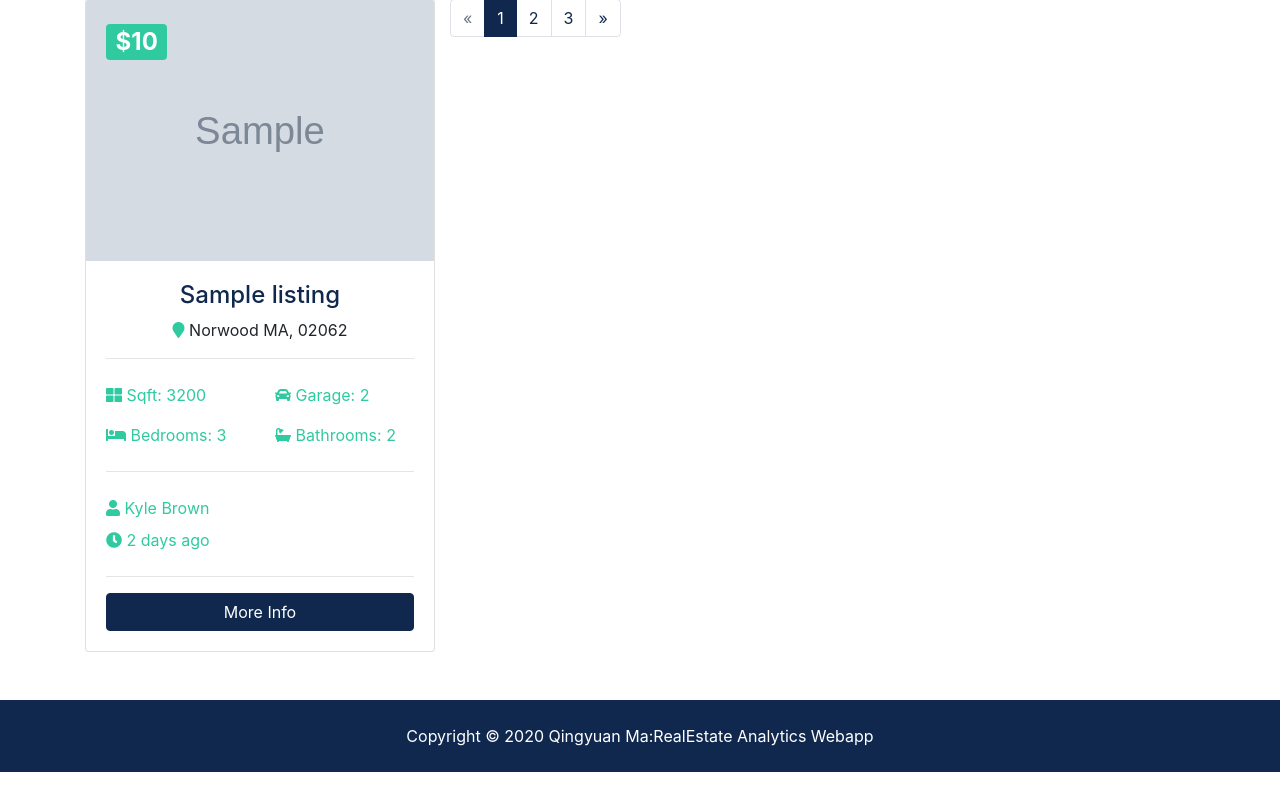
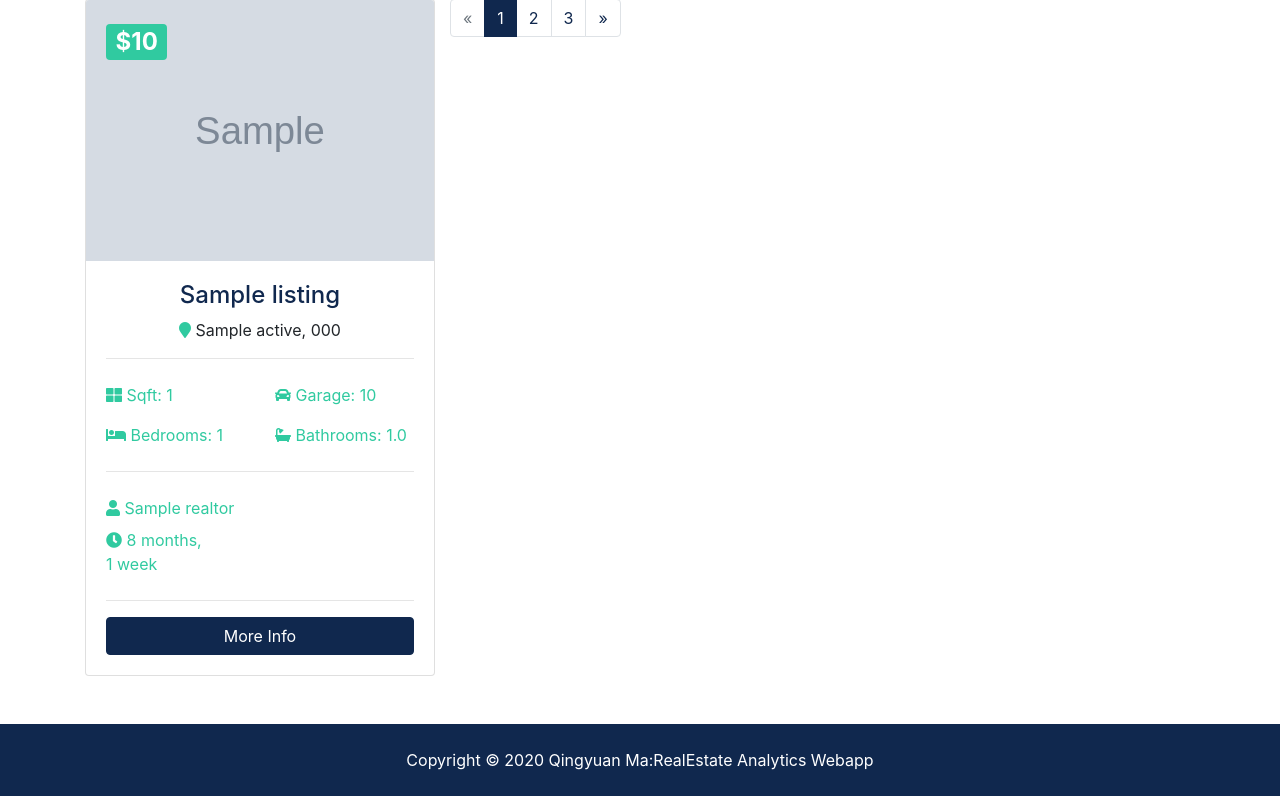
Before and after one commit to qm994/Django-RealEstate, a Django app: page /listings in a window 1280 px wide. Shown: the part 455-1251 px from the top of the page. Before the commit the page ends 1227 px from the top, so only its background shows below. Run offline with Django 3.2, Linux system fonts and the light colour scheme; tables that the repository leaves empty hold one stand-in row (values such as "Sample post"); grey boxes marked "Sample" are stand-in pictures; some libraries are stand-ins or nearby versions.

Commit message:
replace hardcoded data

```diff
--- a/listings/views.py
+++ b/listings/views.py
@@ -1,6 +1,7 @@
 from django.shortcuts import render
 from django.http import HttpResponse, HttpRequest
 from .models import Listing
+from django.core import serializers
 
 # Create your views here.
 #Django uses request and response objects to pass state through the system.
@@ -8,6 +9,7 @@ from .models import Listing
 # The `template_name` will access the `templates` folder and this is setup in the coreapp settings.py file
 def index(request):
     listings = Listing.objects.all()
+    print(listings.values())
     context = {
         'listings': listings
     }
--- a/templates/listings/listings.html
+++ b/templates/listings/listings.html
@@ -46,29 +46,32 @@
                         <div class="listing-heading text-center">
                             <h4 class="text-primary">{{ listing.title }}</h4>
                             <p>
-                                <i class="fas fa-map-marker text-secondary"></i> Norwood MA, 02062</p>
+                                <i class="fas fa-map-marker text-secondary"></i>
+                                {{ listing.city }} {{ listing.state }},
+                                {{ listing.zipcode }}
+                            </p>
                         </div>
                         <hr>
                         <div class="row py-2 text-secondary">
                             <div class="col-6">
-                                <i class="fas fa-th-large"></i> Sqft: 3200</div>
+                                <i class="fas fa-th-large"></i> Sqft: {{ listing.sqft }}</div>
                             <div class="col-6">
-                                <i class="fas fa-car"></i> Garage: 2</div>
+                                <i class="fas fa-car"></i> Garage: {{ listing.garage }}</div>
                         </div>
                         <div class="row py-2 text-secondary">
                             <div class="col-6">
-                                <i class="fas fa-bed"></i> Bedrooms: 3</div>
+                                <i class="fas fa-bed"></i> Bedrooms: {{ listing.bedrooms }}</div>
                             <div class="col-6">
-                                <i class="fas fa-bath"></i> Bathrooms: 2</div>
+                                <i class="fas fa-bath"></i> Bathrooms: {{ listing.bathrooms }}</div>
                         </div>
                         <hr>
                         <div class="row py-2 text-secondary">
                             <div class="col-12">
-                                <i class="fas fa-user"></i> Kyle Brown</div>
+                                <i class="fas fa-user"></i> {{ listing.realtor }}</div>
                         </div>
                         <div class="row text-secondary pb-2">
                             <div class="col-6">
-                                <i class="fas fa-clock"></i> 2 days ago</div>
+                                <i class="fas fa-clock"></i> {{ listing.list_date | timesince }}</div>
                         </div>
                         <hr>
                         <a href="listing.html" class="btn btn-primary btn-block">More Info</a>
```
